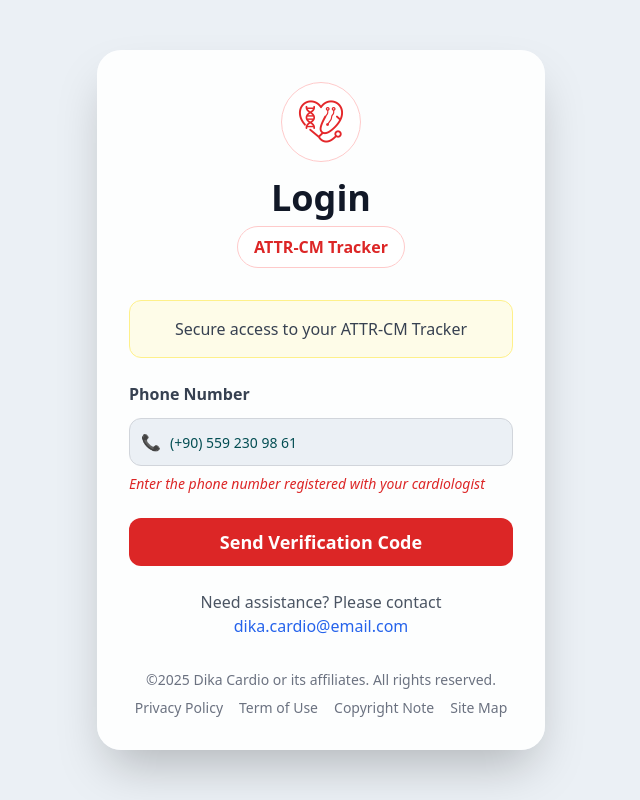
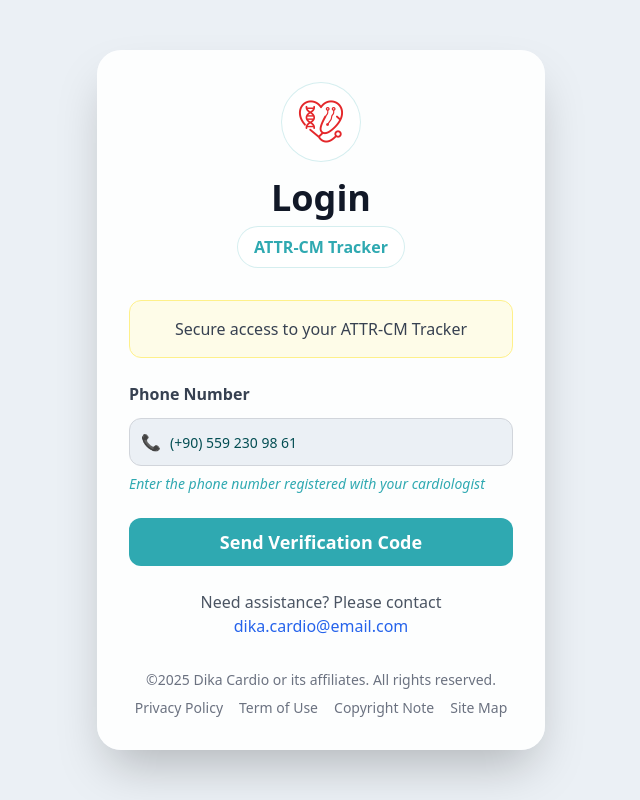
Before and after one commit to vidizayn-com/attr-cm-tracker-31, a React (Vite) app: page /login in a window 1280 px wide. Shown: the whole page, without its empty margins (319-959 px from the left). Built offline with nearby package versions, Linux system fonts and the light colour scheme.

Commit message:
Refactor: Apply theme colors to login page
Update the login page's text and button colors to match the theme.

```diff
--- a/src/pages/Login.tsx
+++ b/src/pages/Login.tsx
@@ -19,7 +19,7 @@ const Login = () => {
         <div className="bg-white/90 backdrop-blur-sm rounded-3xl p-6 sm:p-8 w-full max-w-md shadow-2xl">
           {/* Header */}
           <div className="text-center mb-6 sm:mb-8">
-            <div className="inline-flex items-center justify-center w-16 h-16 sm:w-20 sm:h-20 bg-white rounded-full border border-red-200 mb-4">
+            <div className="inline-flex items-center justify-center w-16 h-16 sm:w-20 sm:h-20 bg-white rounded-full border border-primary/20 mb-4">
               <img
                 src="/lovable-uploads/32822704-12b5-48ad-90b7-701f244d2a02.png"
                 alt="ATTR-CM Tracker Logo"
@@ -27,8 +27,8 @@ const Login = () => {
               />
             </div>
             <h1 className="text-3xl sm:text-4xl font-bold text-gray-900 mb-2">Login</h1>
-            <div className="inline-block bg-white rounded-full px-4 py-2 border border-red-200">
-              <span className="text-red-600 font-semibold text-sm sm:text-base">ATTR-CM Tracker</span>
+            <div className="inline-block bg-white rounded-full px-4 py-2 border border-primary/20">
+              <span className="text-primary font-semibold text-sm sm:text-base">ATTR-CM Tracker</span>
             </div>
           </div>
 
@@ -54,7 +54,7 @@ const Login = () => {
                 placeholder="(+90) --- -- -- --"
               />
             </div>
-            <p className="text-red-600 text-xs sm:text-sm mt-2 italic">
+            <p className="text-primary text-xs sm:text-sm mt-2 italic">
               Enter the phone number registered with your cardiologist
             </p>
           </div>
@@ -62,7 +62,7 @@ const Login = () => {
           {/* Send Code Button */}
           <Button
             onClick={handleSendCode}
-            className="w-full h-12 bg-red-600 hover:bg-red-700 text-white text-base sm:text-lg font-semibold rounded-xl"
+            className="w-full h-12 bg-primary hover:bg-primary/90 text-white text-base sm:text-lg font-semibold rounded-xl"
           >
             Send Verification Code
           </Button>
```
